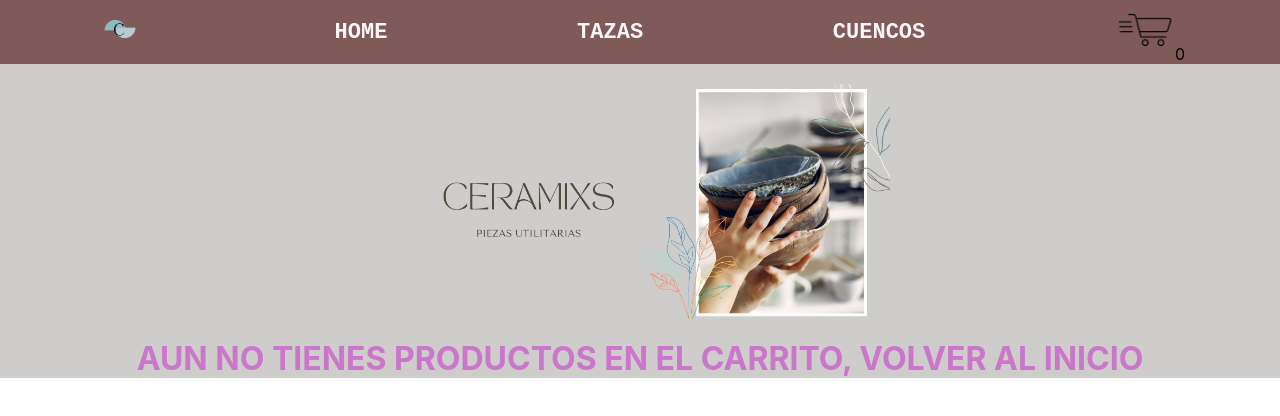
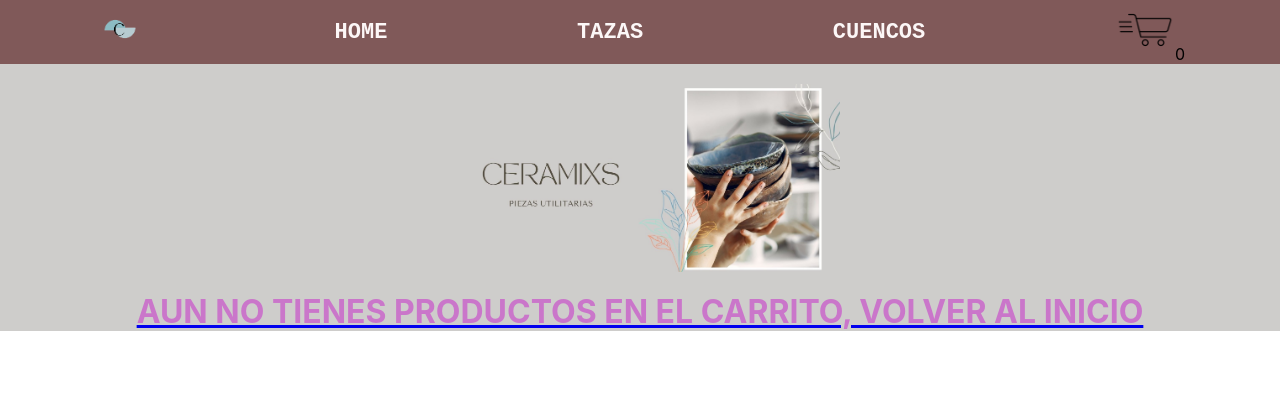
Before and after one commit to francovarela98/miApp, a React (Create React App) app: page /cart in a window 1280 px wide. Shown: the top 416 px of the page. Built offline with nearby package versions, Linux system fonts and the light colour scheme.

Commit message:
nuevorepo

```diff
--- a/src/App.js
+++ b/src/App.js
@@ -9,6 +9,7 @@ import {CartProvider} from './context/CartContext'
 
 
 
+
 function App() {
   return (
     <div className="App">
@@ -17,9 +18,11 @@ function App() {
       <header className="appHeader">
       <NavBar/>
       </header>
-        <div className='localImg'>
-        <img width="500" src={localshopimg} className="App-logo" alt="logo" />
+
+      <div className='localImg'>
+        <img width="400" src={localshopimg} className="App-logo" alt="logo" />
         </div>
+
         <Routes>
           <Route path='/' element={<ItemListContainer/>}>Home</Route>
             <Route path='/category/:categoryId' element={<ItemListContainer/>}></Route>
--- a/src/componentes/NavBar/CartWidget.jsx
+++ b/src/componentes/NavBar/CartWidget.jsx
@@ -2,6 +2,7 @@ import React from 'react'
 import  {useContext} from 'react'
 import  {CartContext} from "../../context/CartContext";
 import cartimg from '../../img/cart.png'
+import { Link } from "react-router-dom";
 
 
 function CartWidget() {
@@ -9,7 +10,7 @@ function CartWidget() {
 
   return (
     <div>
-        <img width="60" src={cartimg} alt="carrito" />
+        <Link to='/cart'><img width="60" src={cartimg} alt="carrito" /></Link>
         <span>{getTotalItems()}</span>
     </div>
   )
--- a/src/componentes/cart/Cart.jsx
+++ b/src/componentes/cart/Cart.jsx
@@ -2,13 +2,14 @@ import React from 'react'
 import  {useContext} from 'react'
 import { CartContext } from "../../context/CartContext";
 import '../item/item.css'
+import { Link } from "react-router-dom";
 
 function Cart() {
     const {cart, removeItem, clearCart, getTotalPrice}= useContext(CartContext)
 
     if (cart.length===0) {
         return(
-        <h1>Aun no tienes productos en el carrito, volver al inicio</h1>
+        <Link to='/'><h1>Aun no tienes productos en el carrito, volver al inicio</h1></Link>
        ) }
   return (
     <div>
```
